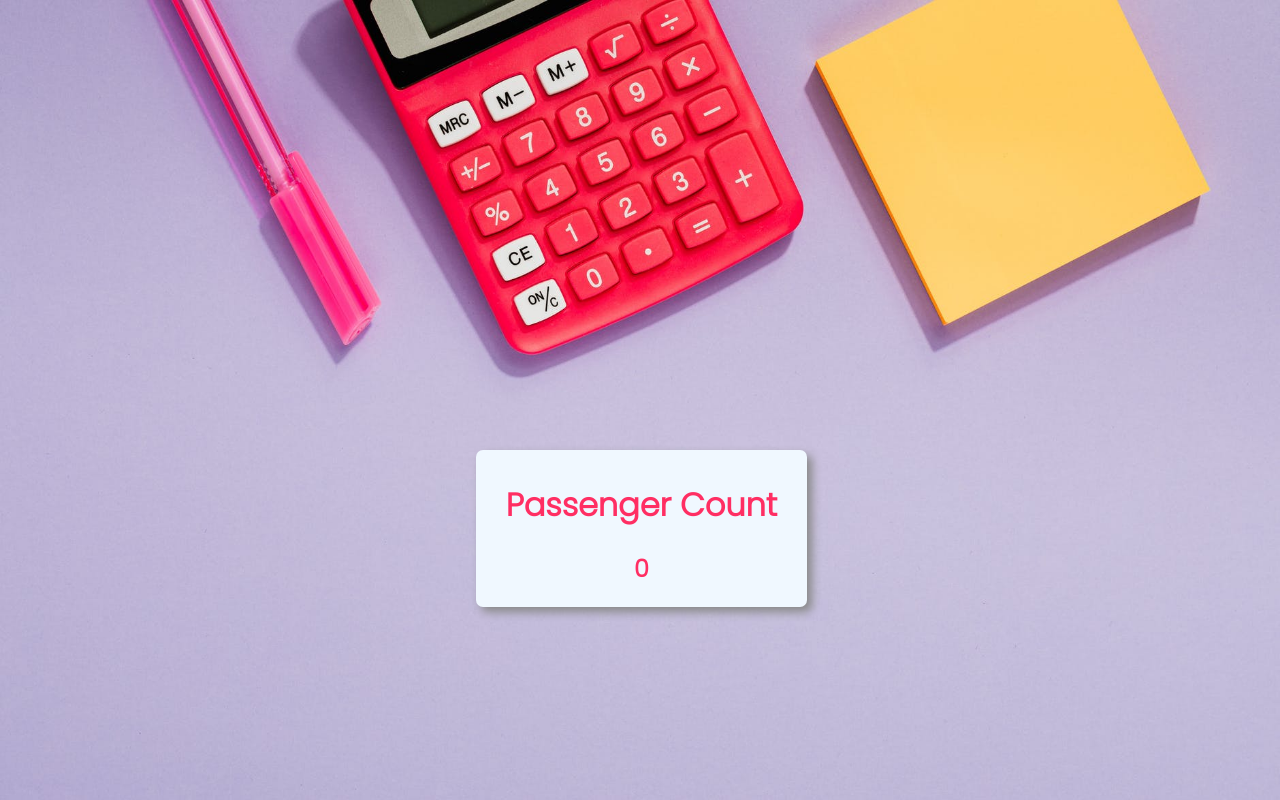
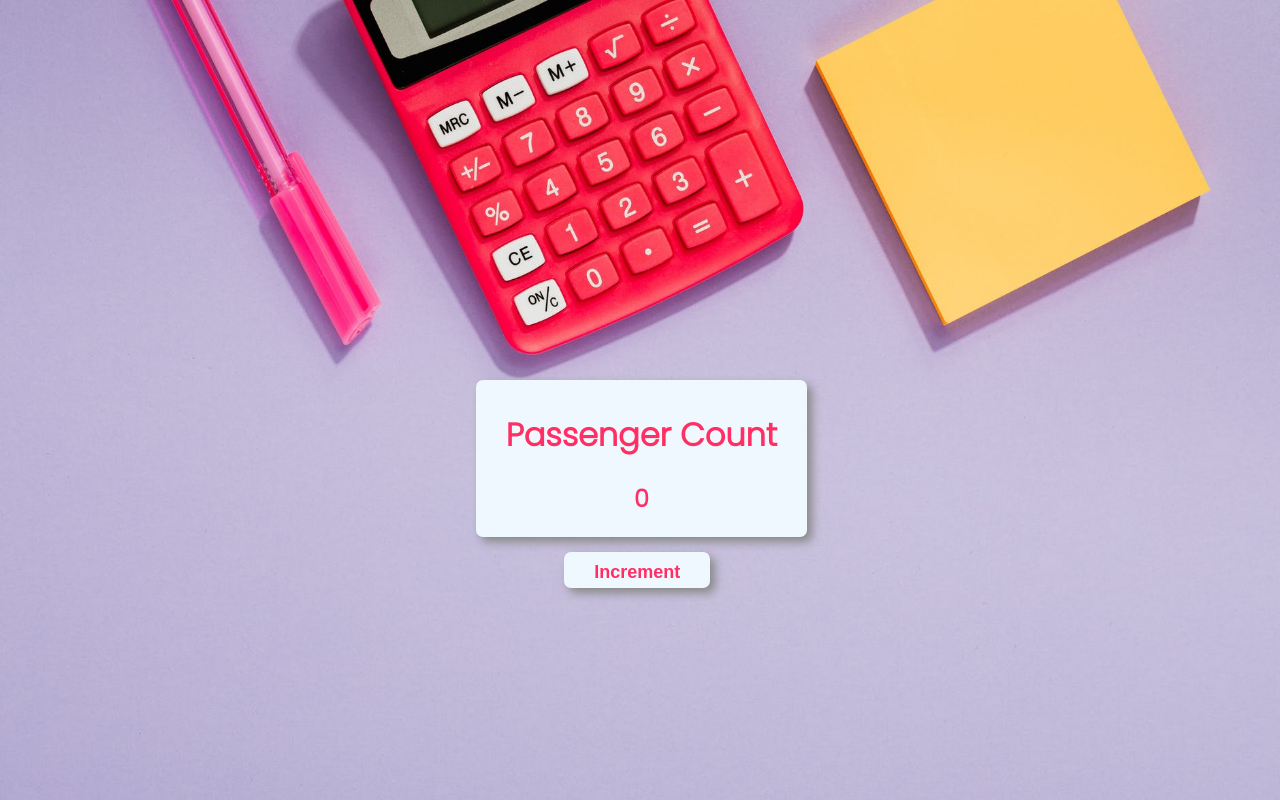
Before and after one commit to Akash-Vijay/Passenger-Counter, a plain HTML site: page index.html in a window 1280 px wide. Drawn offline with Linux system fonts and the light colour scheme.

Commit message:
Added Increment Button

```diff
--- a/function.js
+++ b/function.js
@@ -1 +1,3 @@
-document.getElementById("count").innerText;
+function increment() {
+
+}
--- a/index.html
+++ b/index.html
@@ -22,9 +22,17 @@
 </head>
 <body>
 
-  <div class="card">
-  <h1>Passenger Count</h1>
-  <h2 id="count">0</h2>
+  <div class="container">
+
+    <div class="card">
+      <h1>Passenger Count</h1>
+      <h2 id="count">0</h2>
+    </div>
+
+    <div class="btn">
+      <button id="increment-btn" onclick="increment()">Increment</button>
+    </div>
+
   </div>
 
 
--- a/style.css
+++ b/style.css
@@ -5,8 +5,8 @@ body {
   font-family: Poppins, sans-serif;
 }
 
-.card {
-  margin-top: 450px;
+.card, #increment-btn {
+  margin-top: 380px;
   font-weight: bold;
   color: rgb(255, 46, 99);
   margin-left: 37%;
@@ -20,3 +20,13 @@ body {
   border-radius: 7px;
   text-align: center;
 }
+
+#increment-btn {
+
+  font-size: 18px;
+  margin-top: 15px;
+  margin-left: 44%;
+  border: none;
+  padding-bottom: 5px;
+  cursor: pointer;
+}
```
